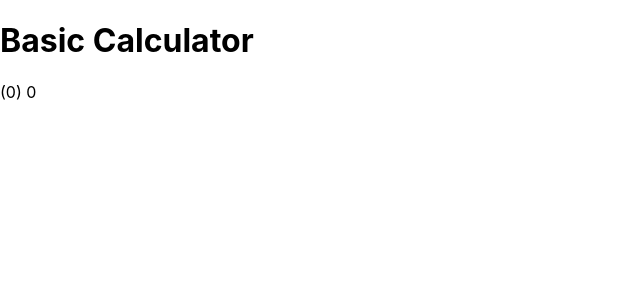
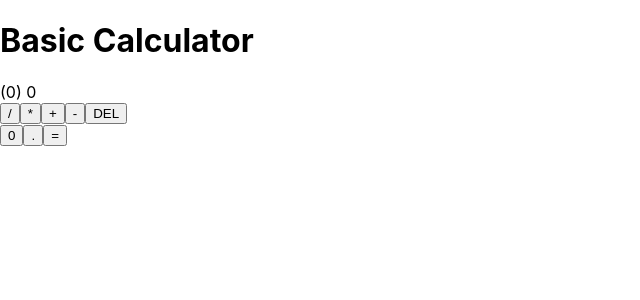
Before and after one commit to David-P-Molina/basic-calculator, a React (Create React App) app: page / in a window 1280 px wide. Shown: the top 300 px of the page, without its empty margins (0-640 px from the left). Built offline with nearby package versions, Linux system fonts and the light colour scheme.

Commit message:
Create basic buttons

```diff
--- a/src/App.js
+++ b/src/App.js
@@ -7,10 +7,16 @@ function App() {
                 <span>(0)</span> 0
             </div>
                 <div className="operators">
-
+                    <button>/</button>
+                    <button>*</button>
+                    <button>+</button>
+                    <button>-</button>
+                    <button>DEL</button>
                 </div>
                 <div className="digits">
-
+                    <button>0</button>
+                    <button>.</button>
+                    <button>=</button>
                 </div>
         </div>
     </div>
```
